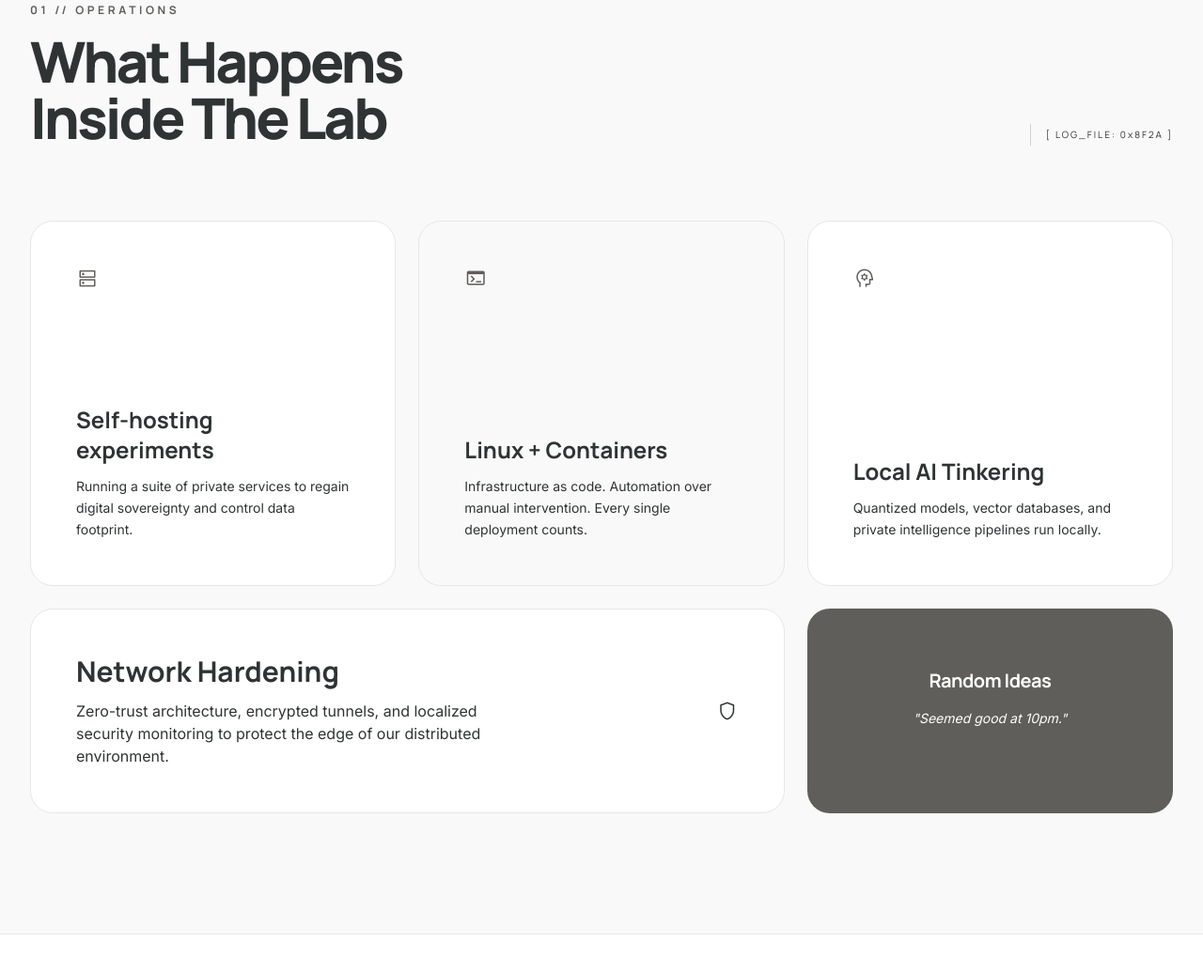
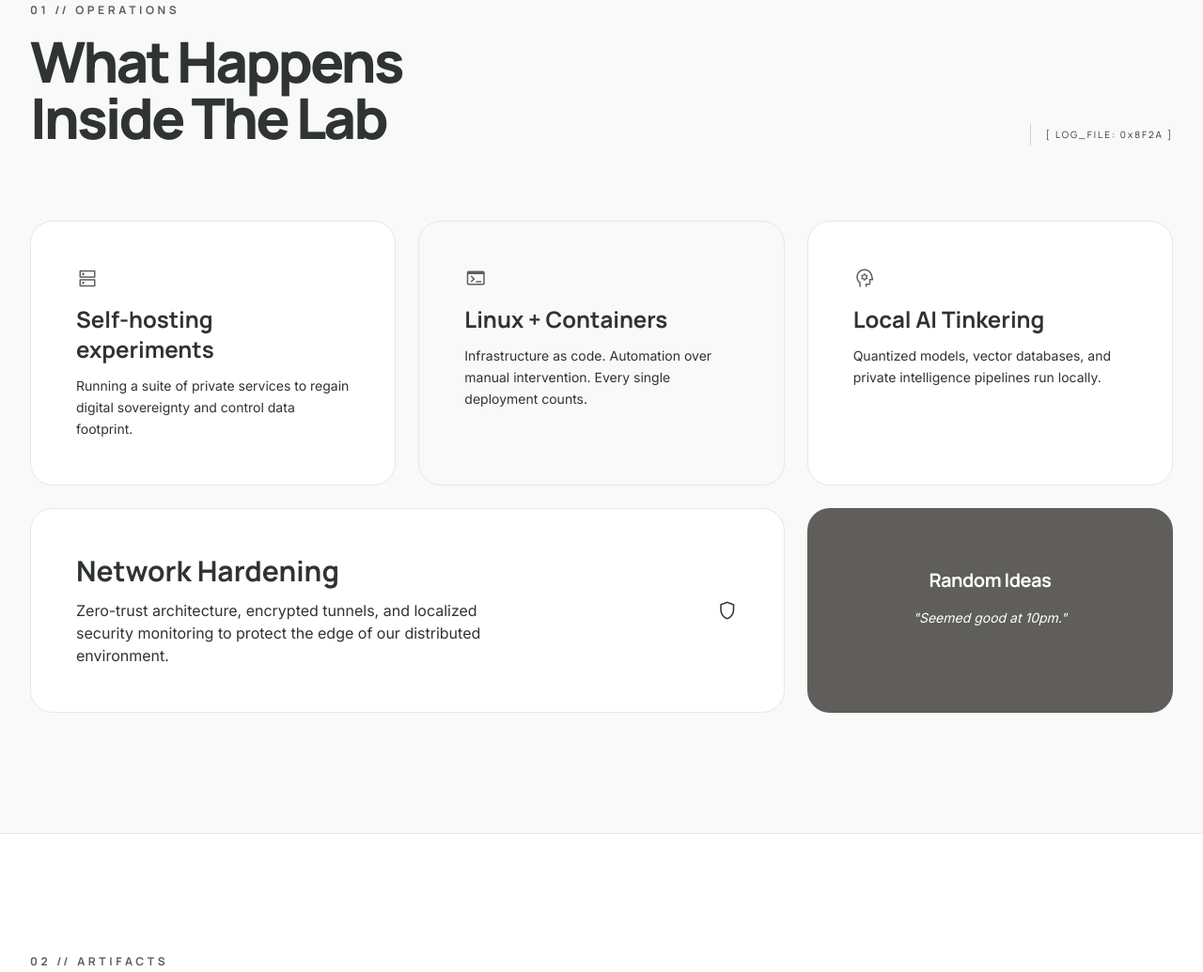
Before and after one commit to mycodex-dev/grbwski, a website: page index.html in a window 1280 px wide. Shown: the part 972-2007 px from the top of the page at 94% size. Drawn offline with nearby package versions, Linux system fonts and the light colour scheme.

Commit message:
Update Inside the Lab

```diff
--- a/index.html
+++ b/index.html
@@ -120,21 +120,21 @@
             </div>
 </div>
 <div class="grid grid-cols-1 md:grid-cols-3 gap-6">
-<div class="bg-surface border border-outline/50 p-12 rounded-xl flex flex-col justify-between aspect-square group hover:border-primary transition-all duration-500">
+<div class="bg-surface border border-outline/50 p-12 rounded-xl flex flex-col gap-4 group hover:border-primary transition-all duration-500">
 <span class="material-symbols-outlined text-primary text-5xl">dns</span>
 <div>
 <h3 class="font-headline text-2xl font-bold mb-3">Self-hosting experiments</h3>
 <p class="text-on-background/60 text-sm leading-relaxed">Running a suite of private services to regain digital sovereignty and control data footprint.</p>
 </div>
 </div>
-<div class="bg-secondary-container/50 border border-outline/30 p-12 rounded-xl flex flex-col justify-between aspect-square group hover:bg-secondary-container transition-all duration-500">
+<div class="bg-secondary-container/50 border border-outline/30 p-12 rounded-xl flex flex-col gap-4 group hover:bg-secondary-container transition-all duration-500">
 <span class="material-symbols-outlined text-primary text-5xl">terminal</span>
 <div>
 <h3 class="font-headline text-2xl font-bold mb-3">Linux + Containers</h3>
 <p class="text-on-background/60 text-sm leading-relaxed">Infrastructure as code. Automation over manual intervention. Every single deployment counts.</p>
 </div>
 </div>
-<div class="bg-surface border border-outline/50 p-12 rounded-xl flex flex-col justify-between aspect-square group hover:border-primary transition-all duration-500">
+<div class="bg-surface border border-outline/50 p-12 rounded-xl flex flex-col gap-4 group hover:border-primary transition-all duration-500">
 <span class="material-symbols-outlined text-primary text-5xl">psychology</span>
 <div>
 <h3 class="font-headline text-2xl font-bold mb-3">Local AI Tinkering</h3>
```
